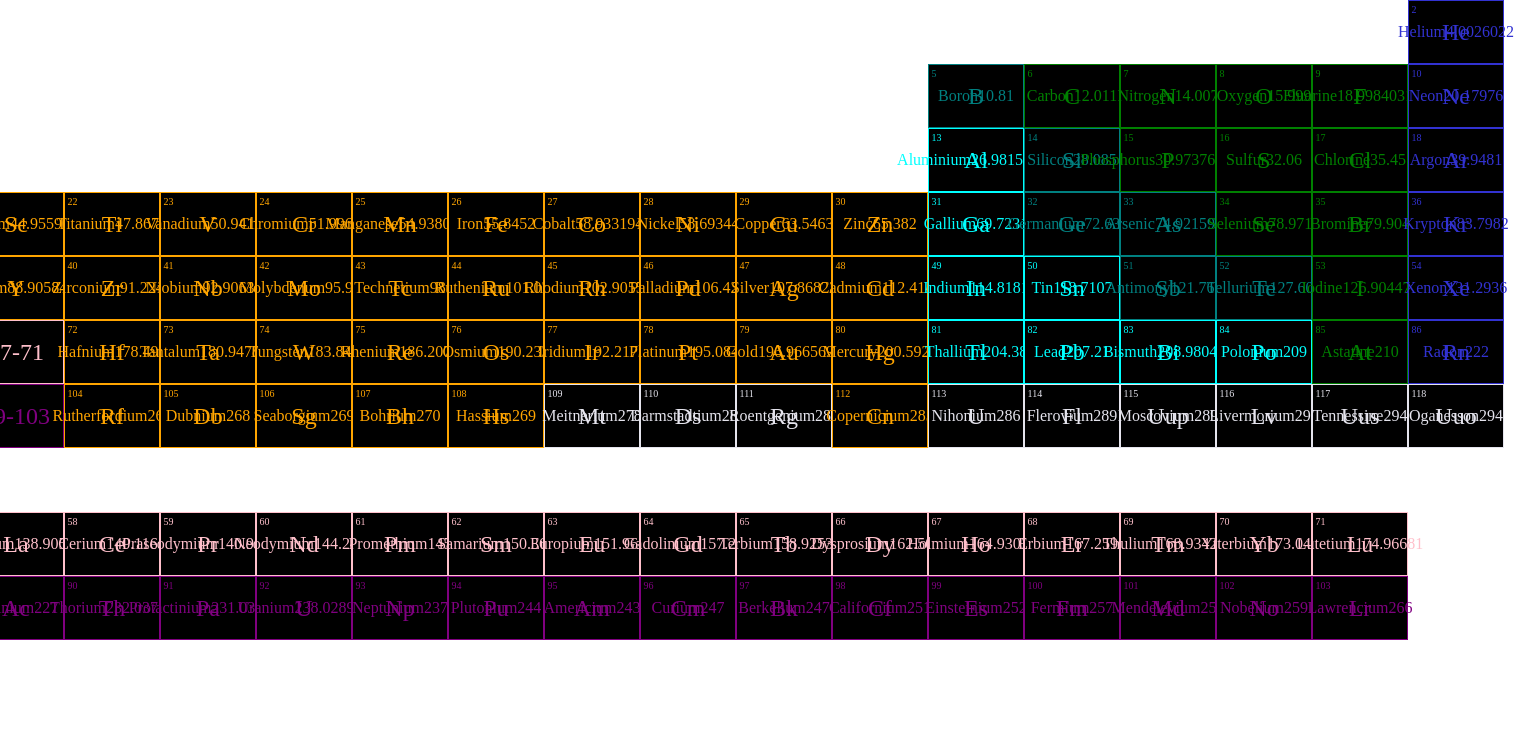
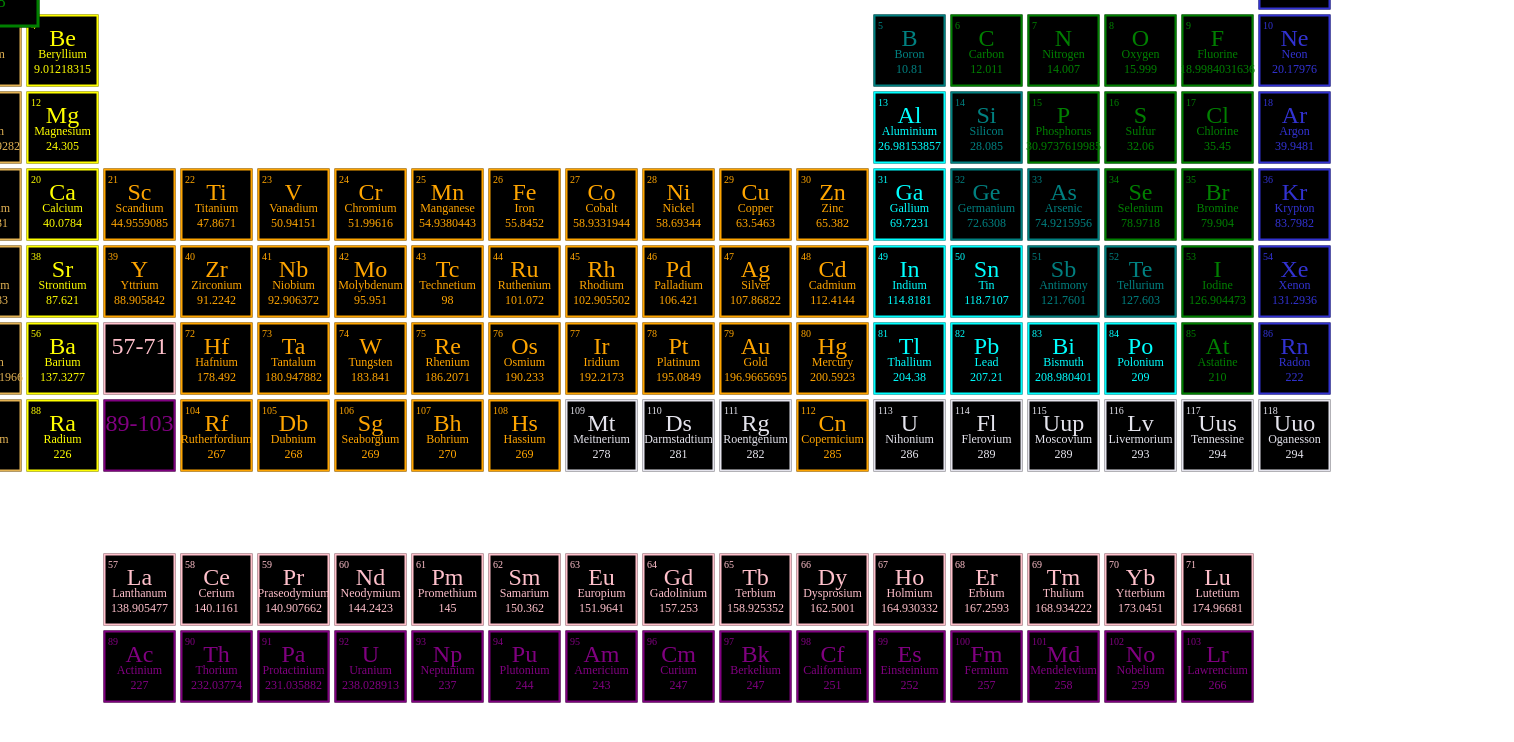
Before and after one commit to niyazieren/periodictable, a React (Create React App) app: page / in a window 1280 px wide. Shown: the top 742 px of the page, 1514 px wide, since content can reach past the window. Built offline with nearby package versions, Linux system fonts and the light colour scheme.

Commit message:
Update style.css

```diff
--- a/src/components/style.css
+++ b/src/components/style.css
@@ -1,7 +1,9 @@
 .periodicTable{
 	display: grid;
-	grid-template-columns: repeat(18, 96px);
-	grid-template-rows: repeat(10, 64px);
+  grid-column-gap: 5px;
+  grid-row-gap: 5px;
+	grid-template-columns: repeat(18, 72px);
+	grid-template-rows: repeat(10, 72px);
 	position: absolute;
 	top: 40%;
 	left: 50%;
@@ -9,7 +11,7 @@
 }
 .element {
 
-  border: 1px solid grey;
+  border: 2px solid grey;
   display: flex;
   position: relative;
   align-items: center;
@@ -25,10 +27,20 @@
   left: 2.5px;
 }
 .symbol{
+  top: 8px;
   font-size: 24px;
   position: absolute;
 }
-
+.names{
+  font-size: 12px;
+  top: 30px;
+  position: absolute;
+}
+.atomicMass{
+  font-size: 12px;
+  top: 45px;
+  position: absolute;
+}
 .element:hover{
 
   transform: scale(1.5, 1.5);
```
